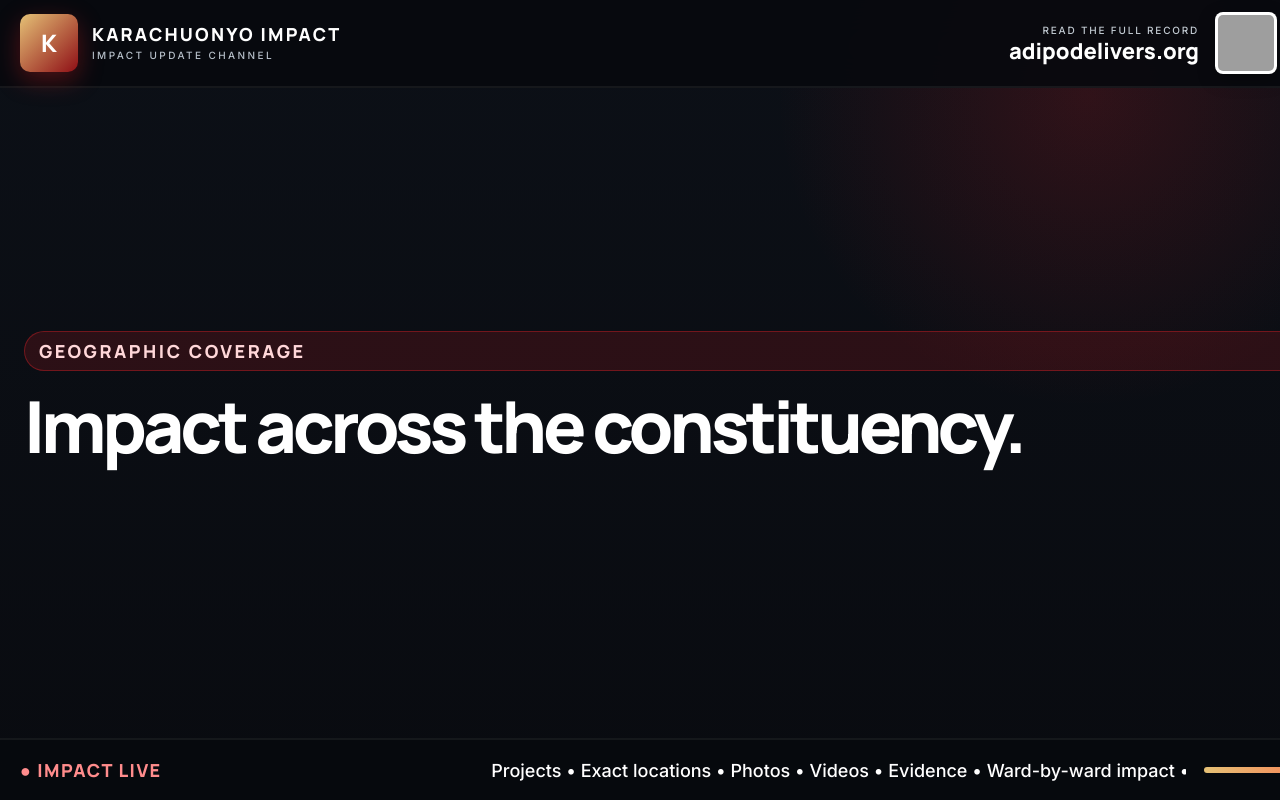
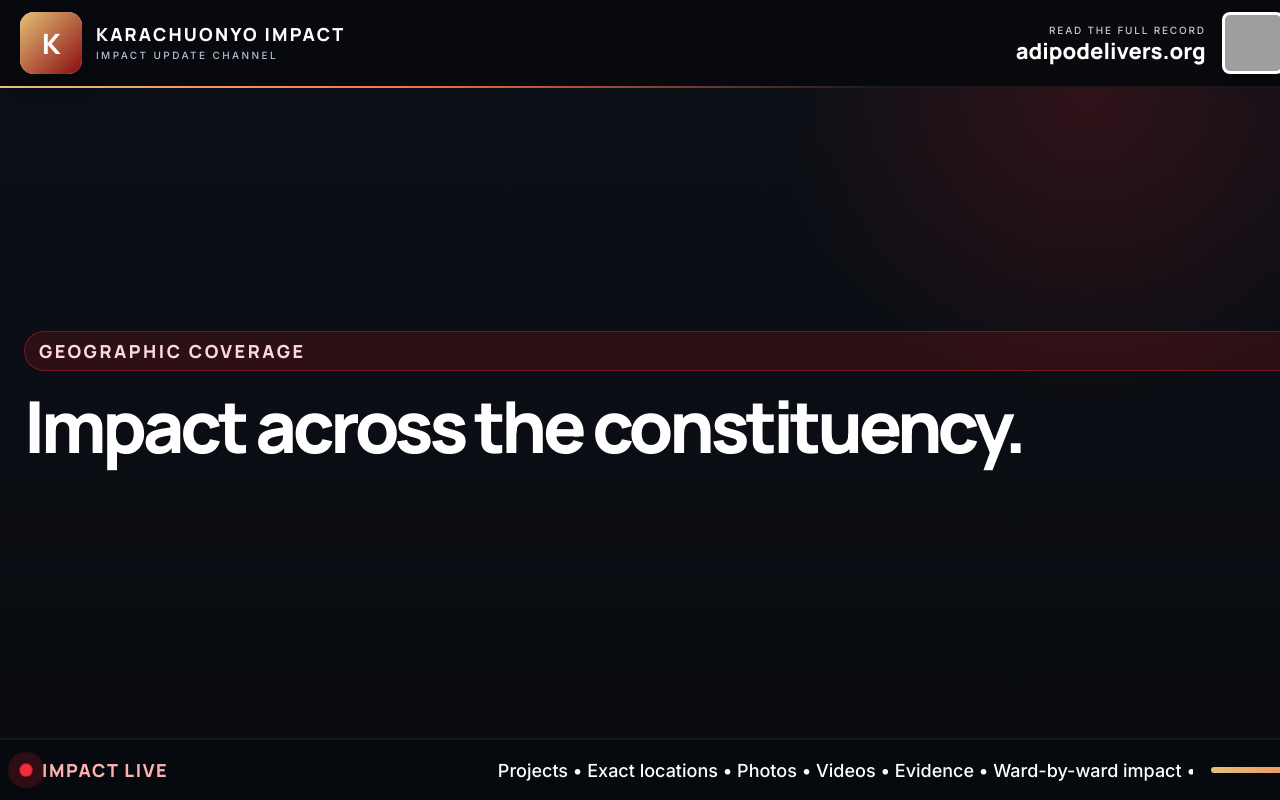
Before and after one commit to BasilOkoth/adipodelivers, a Django app: page /tv/ in a window 1280 px wide. Run offline with Django 5.2, Linux system fonts and the light colour scheme; data comes from the database, SQL or seed files in the repository; data that the repository does not hold is empty; grey boxes are pictures that could not be loaded.

Commit message:
Add files via upload

```diff
--- a/static/impact/css/tv.css
+++ b/static/impact/css/tv.css
@@ -54,3 +54,139 @@ html,body{margin:0;width:100%;height:100%;overflow:hidden;background:#090b10;col
 .closing-slide{align-items:center;text-align:center}.closing-slide h2{max-width:1400px}.closing-slide p{font-size:clamp(24px,1.45vw,32px);line-height:1.42;color:var(--text-soft)}.closing-domain{display:flex;align-items:center;gap:22px;margin-top:3vh}.closing-domain img{width:110px;height:110px;border-radius:10px;background:#fff;padding:4px}.closing-domain small,.closing-domain b{display:block;text-align:left}.closing-domain small{font:800 12px/1.2 Manrope;letter-spacing:.18em;color:#c4ccd3}.closing-domain b{font:800 clamp(28px,2.1vw,42px)/1.1 Manrope;margin-top:8px}.disclaimer{margin-top:4vh;font:700 14px/1.5 Inter;color:#a8b1ba;letter-spacing:.06em;max-width:1000px}
 .live{white-space:nowrap;color:#ff8c8c;font:800 18px/1 Manrope;letter-spacing:.08em}.ticker{flex:1;overflow:hidden;white-space:nowrap;color:#fff;font-size:18px}.ticker>div{display:inline-block;animation:ticker 28s linear infinite}@keyframes ticker{from{transform:translateX(70vw)}to{transform:translateX(-100%)}}.progress{width:150px;height:6px;background:#233140;border-radius:99px;overflow:hidden}.progress span{display:block;height:100%;width:0;background:linear-gradient(90deg,var(--accent),#ff6d4a)}#slideNo{white-space:nowrap;font:800 16px/1 Manrope;color:#dde4ea}
 @media(max-width:1280px){.tv-shell{grid-template-rows:88px 1fr 62px}.tv-top,.tv-bottom{padding:0 20px}.hero-slide,.impact-slide,.record-slide,.wards-slide,.closing-slide{padding-left:24px;padding-right:24px}.hero-slide{grid-template-columns:1fr .7fr}.video-copy{left:24px;max-width:64vw}.location-lowerthird{left:24px}.video-badge{right:24px}.metrics{grid-template-columns:1fr}.wards{grid-template-columns:repeat(2,1fr)}}
+
+/* FINAL BROADCAST REFINEMENTS */
+.tv-brand-badge{
+  width:72px;
+  height:72px;
+  border-radius:14px;
+  overflow:hidden;
+  display:grid;
+  place-items:center;
+  position:relative;
+  background:#fff;
+  flex:0 0 72px;
+  box-shadow:0 8px 26px rgba(0,0,0,.28);
+}
+.tv-brand-badge .tv-logo{
+  position:absolute;
+  inset:0;
+  width:100%;
+  height:100%;
+  object-fit:contain;
+  background:#fff;
+  padding:6px;
+  border-radius:0;
+}
+.brand-mark-fallback{
+  display:none;
+  width:100%;
+  height:100%;
+  place-items:center;
+  background:linear-gradient(135deg,var(--accent),#8a0c12);
+  color:#fff;
+  font:900 28px/1 Manrope;
+  letter-spacing:-.03em;
+}
+.tv-brand-badge.fallback .brand-mark-fallback{display:grid}
+.tv-brand-badge.fallback .tv-logo{display:none!important}
+
+/* Video slides: no duplicate location lower-third. */
+.video-slide .location-lowerthird{display:none!important}
+
+/* Photo slides: a readable vertical project-location stack. */
+.story-bullets{
+  list-style:none;
+  margin:28px 0 0;
+  padding:0;
+  display:grid;
+  gap:14px;
+  max-width:760px;
+}
+.story-bullets li{
+  position:relative;
+  padding-left:24px;
+  display:grid;
+  gap:5px;
+}
+.story-bullets li::before{
+  content:"";
+  position:absolute;
+  left:0;
+  top:10px;
+  width:10px;
+  height:10px;
+  border-radius:999px;
+  background:var(--accent);
+  box-shadow:0 0 18px rgba(214,31,38,.68);
+}
+.story-bullets span{
+  font:800 14px/1.2 Manrope;
+  letter-spacing:.16em;
+  text-transform:uppercase;
+  color:#ffd59b;
+}
+.story-bullets b{
+  font:800 clamp(24px,1.55vw,34px)/1.22 Manrope;
+  color:#fff;
+}
+.photo-copy p{max-width:50vw}
+
+/* Ensure project-site copy never collides with the footer. */
+.video-copy{top:46%;}
+.image-slide .video-copy{top:45%;}
+.video-copy h2{max-width:54vw;}
+.video-copy p{max-width:50vw;}
+.clip-route{margin-bottom:18px;}
+
+/* More broadcast-like live treatment. */
+.live{
+  display:flex;
+  align-items:center;
+  gap:10px;
+  color:#ffb0b0;
+  white-space:nowrap;
+  font:900 18px/1 Manrope;
+  letter-spacing:.09em;
+}
+.live-dot{
+  width:12px;
+  height:12px;
+  border-radius:50%;
+  background:#ff2f3e;
+  box-shadow:0 0 0 rgba(255,47,62,.65);
+  animation:impactLivePulse 1.35s ease-out infinite;
+}
+@keyframes impactLivePulse{
+  0%{transform:scale(1);box-shadow:0 0 0 0 rgba(255,47,62,.72);opacity:1}
+  65%{transform:scale(1.12);box-shadow:0 0 0 14px rgba(255,47,62,0);opacity:.94}
+  100%{transform:scale(1);box-shadow:0 0 0 0 rgba(255,47,62,0);opacity:1}
+}
+
+/* Stronger live/broadcast highlights. */
+.tv-top::after{
+  content:"";
+  position:absolute;
+  left:0;
+  right:0;
+  bottom:-2px;
+  height:2px;
+  background:linear-gradient(90deg,var(--accent),#ff7148 28%,transparent 62%);
+}
+.video-badge{
+  animation:statusBreath 2.6s ease-in-out infinite;
+}
+@keyframes statusBreath{
+  0%,100%{box-shadow:0 10px 24px rgba(214,31,38,.22)}
+  50%{box-shadow:0 10px 34px rgba(214,31,38,.46)}
+}
+
+/* Hide broken story images rather than display browser's broken-image icon. */
+.story-image.media-error{opacity:0}
+.image-slide:has(.story-image.media-error){background:radial-gradient(circle at 70% 25%,rgba(214,31,38,.18),transparent 26%),linear-gradient(135deg,#141922,#080b10)}
+
+@media(max-width:1280px){
+  .tv-brand-badge{width:62px;height:62px;flex-basis:62px}
+  .story-bullets{gap:10px;margin-top:20px}
+  .video-copy{top:44%}
+}
--- a/static/impact/js/tv-django.js
+++ b/static/impact/js/tv-django.js
@@ -28,7 +28,6 @@ function videoSlide(p,m,b){
         ${caption}
         <div class="clip-route">PROJECT SITE · ${esc(trim(locationLabel(p),140))}</div>
       </div>
-      ${m.show_location?`<div class="location-lowerthird"><small>📍 VIDEO LOCATION</small><b>${esc(trim(loc,90))}</b></div>`:''}
       ${statusBadge(p,b)}
     </section>`
   }
@@ -36,20 +35,25 @@ function videoSlide(p,m,b){
 
 function imageSlide(p,m,b){
   const title=bi(p.short_title,p.short_title_local,'h2',95);
-  const caption=bi(m.caption||p.summary,m.caption_local||p.summary_local,'p',120);
+  const caption=bi(m.caption||p.summary,m.caption_local||p.summary_local,'p',110);
   const loc=pick(m.location||p.location,m.location_local||p.location_local);
+  const ward=wardLabel(p);
+  const constituency=b.jurisdiction||'';
   return {
     duration:Math.max(9000,(m.duration||12)*1000),
     html:`<section class="slide image-slide">
-      <img class="story-image" src="${esc(m.url)}" alt="${esc(m.title||p.short_title)}">
+      <img class="story-image" src="${esc(m.url)}" alt="${esc(m.title||p.short_title)}" onerror="this.classList.add('media-error')">
       <div class="image-shade"></div>
-      <div class="video-copy">
-        <div class="eyebrow">${esc(p.sector)} · ${esc(wardLabel(p))}</div>
+      <div class="video-copy photo-copy">
+        <div class="eyebrow">${esc(p.sector)} · ${esc(ward)}</div>
         ${title}
         ${caption}
-        <div class="clip-route">PROJECT SITE · ${esc(trim(locationLabel(p),140))}</div>
+        <ul class="story-bullets">
+          <li><span>Project site</span><b>${esc(trim(loc,90))}</b></li>
+          <li><span>Ward</span><b>${esc(ward)}</b></li>
+          <li><span>Constituency</span><b>${esc(constituency)}</b></li>
+        </ul>
       </div>
-      ${m.show_location?`<div class="location-lowerthird"><small>📍 PHOTO LOCATION</small><b>${esc(trim(loc,90))}</b></div>`:''}
       ${statusBadge(p,b)}
     </section>`
   }
--- a/templates/impact/tv.html
+++ b/templates/impact/tv.html
@@ -18,7 +18,12 @@
 <div class="tv-shell">
   <header class="tv-top">
     <div class="tv-brand">
-      {% if tenant.logo %}<img class="tv-logo" src="{{ tenant.logo.url }}" alt="{{ tenant.display_name }} logo">{% else %}<span class="brand-mark">{{ tenant.brand_mark }}</span>{% endif %}
+      <div class="tv-brand-badge{% if not tenant.logo %} fallback{% endif %}">
+        {% if tenant.logo %}
+          <img class="tv-logo" src="{{ tenant.logo.url }}" alt="{{ tenant.display_name }} logo" onerror="this.style.display='none'; this.parentElement.classList.add('fallback');">
+        {% endif %}
+        <span class="brand-mark-fallback">{{ tenant.brand_mark }}</span>
+      </div>
       <div>
         <b>{{ tenant.display_name|upper }}</b>
         <small>IMPACT UPDATE CHANNEL</small>
@@ -34,7 +39,7 @@
   <main id="stage"><div class="loading">Loading impact channel…</div></main>
 
   <footer class="tv-bottom">
-    <span class="live">● IMPACT LIVE</span>
+    <span class="live"><span class="live-dot"></span> IMPACT LIVE</span>
     {% if tenant.tv_show_ticker %}<div class="ticker"><div>{{ tenant.tv_ticker_text|default:'Projects • Locations • Photos • Videos • Evidence • Ward-by-ward impact' }}{% if tenant.tv_show_website %} • Explore more at {{ tenant.public_domain }}{% endif %} •</div></div>{% endif %}
     <div class="progress"><span id="progressBar"></span></div>
     <span id="slideNo">— / —</span>
```
